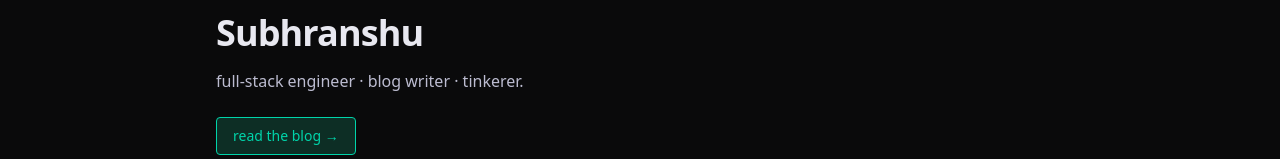
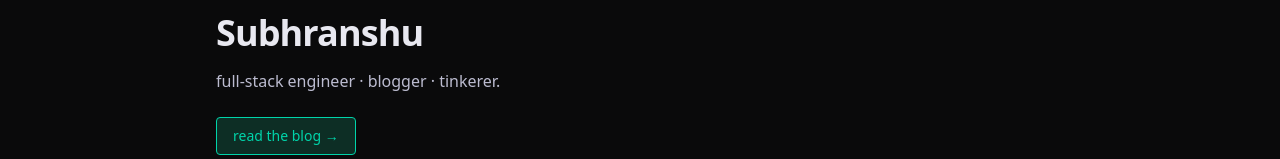
Before and after one commit to subhranshudas/thesubhstack, a Next.js app: page / in a window 1280 px wide. Shown: the part 152-311 px from the top of the page. Built offline with nearby package versions, Linux system fonts and the light colour scheme; no server answers.

Commit message:
chore: copy update

```diff
--- a/src/app/page.tsx
+++ b/src/app/page.tsx
@@ -72,7 +72,7 @@ export default function HomePage() {
             Subhranshu
           </h1>
           <p className="text-base max-w-xl" style={{ color: "var(--text-secondary)" }}>
-            full-stack engineer · blog writer · tinkerer.
+            full-stack engineer · blogger · tinkerer.
           </p>
           <div className="flex items-center gap-4 mt-6">
             <Link
```
